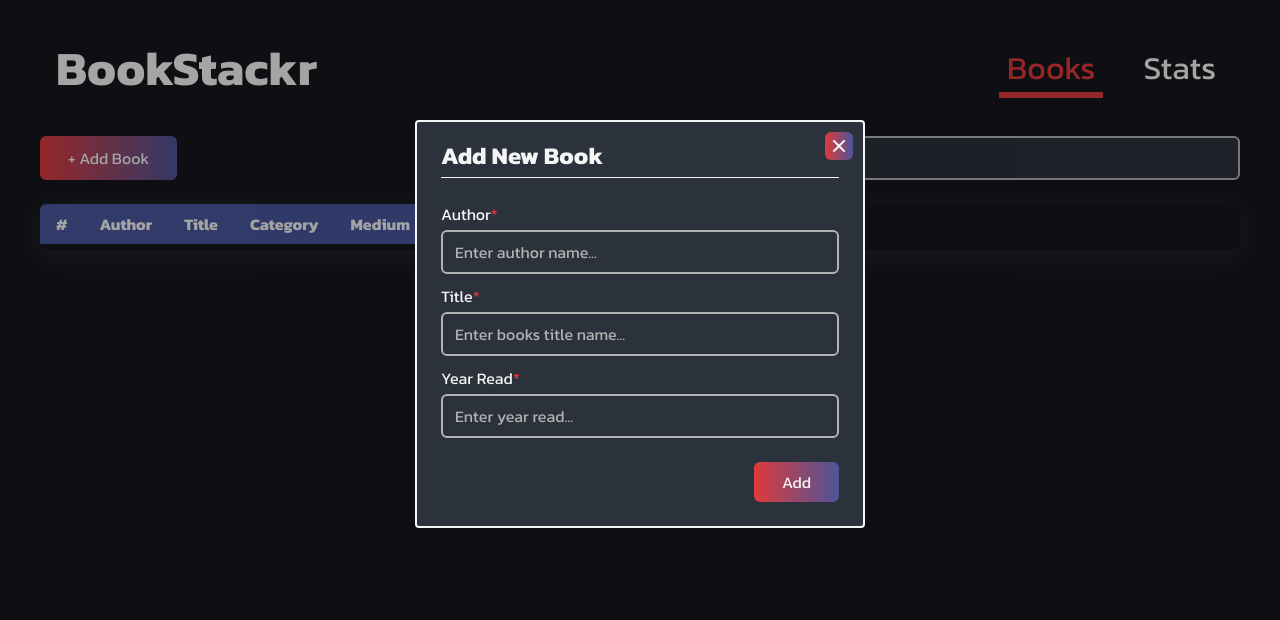
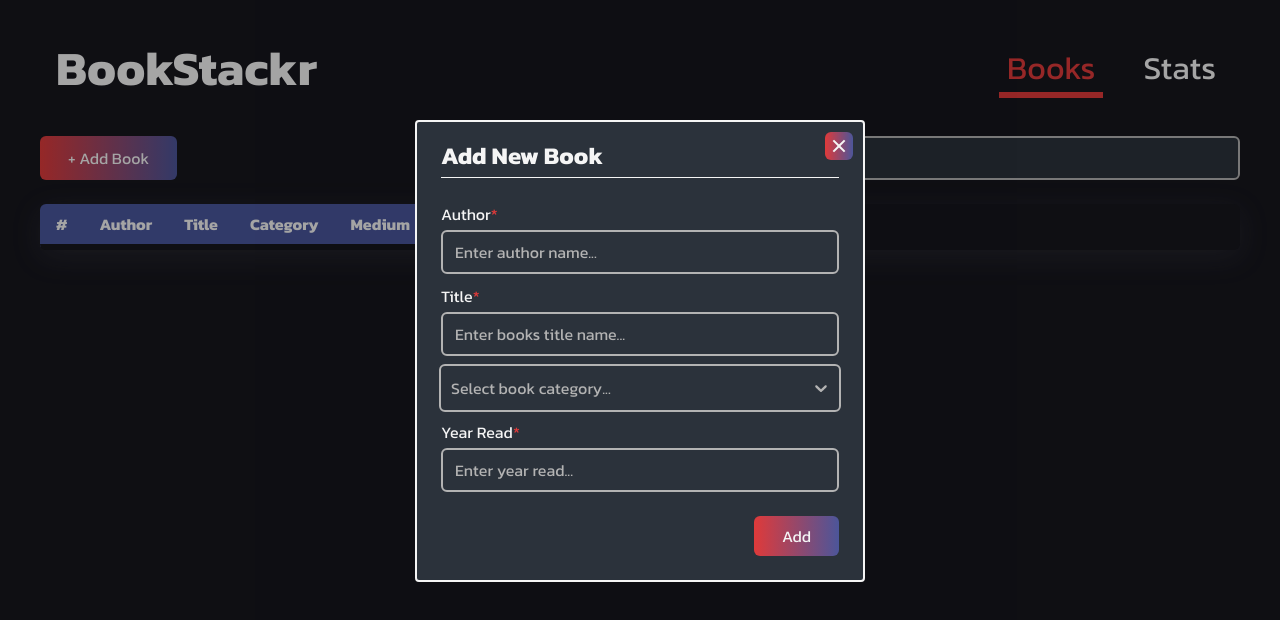
Before and after one commit to 0mppula/BookStackr, a React (Create React App) app: page /books in a window 1280 px wide. Both pictures are taken after typing "Sample" into the empty fields and a click on the button "+ Add Book". Shown: the top 620 px of the page. Built offline with nearby package versions, Linux system fonts and the light colour scheme.

Commit message:
Added React Select element and book categories.

```diff
--- a/package.json
+++ b/package.json
@@ -17,6 +17,7 @@
     "react-redux": "^8.0.5",
     "react-router-dom": "^6.8.1",
     "react-scripts": "5.0.1",
+    "react-select": "^5.7.0",
     "react-table": "^7.8.0",
     "typescript": "^4.9.5",
     "web-vitals": "^2.1.4"
--- /dev/null
+++ b/src/assets/data/bookSelectValues.ts
@@ -0,0 +1,38 @@
+import { selectItemType } from '../../components/FormComponents/FormTypes';
+
+export const bookCategories: selectItemType[] = [
+	{ value: 'business', label: 'Business' },
+	{ value: 'self help', label: 'Self Help' },
+	{ value: 'psychology', label: 'Psychology' },
+	{ value: 'personal development', label: 'Personal Development' },
+	{ value: 'technology', label: 'Technology' },
+	{ value: 'finance', label: 'Finance' },
+	{ value: 'programming', label: 'Programming' },
+	{ value: 'computer science', label: 'Computer Science' },
+	{ value: 'science', label: 'Science' },
+	{ value: 'biography', label: 'Biography' },
+	{ value: 'entrepreneurship', label: 'Entrepreneurship' },
+	{ value: 'economics', label: 'Economics' },
+	{ value: 'productivity', label: 'Productivity' },
+	{ value: 'physics', label: 'Physics' },
+	{ value: 'history', label: 'History' },
+	{ value: 'philosophy', label: 'Philosophy' },
+	{ value: 'money', label: 'Money' },
+	{ value: 'war', label: 'War' },
+	{ value: 'politics', label: 'Politics' },
+	{ value: 'space', label: 'Space' },
+	{ value: 'leadership', label: 'Leadership' },
+	{ value: 'astronomy', label: 'Astronomy' },
+	{ value: 'investing', label: 'Investing' },
+	{ value: 'management', label: 'Managment' },
+	{ value: 'biology', label: 'Biology' },
+	{ value: 'evolution', label: 'Evolution' },
+	{ value: 'relationships', label: 'Relationships' },
+	{ value: 'sexuality', label: 'Sexuality' },
+	{ value: 'artificial intelligence', label: 'Artificial Intelligence' },
+	{ value: 'health', label: 'Health' },
+	{ value: 'longevity', label: 'Longevity' },
+	{ value: 'spirituality', label: 'Spirituality' },
+	{ value: 'travel', label: 'Travel' },
+	{ value: 'adventure', label: 'Adventure' },
+];
--- /dev/null
+++ b/src/assets/styles/react-select-styles.css
@@ -0,0 +1,100 @@
+/* React Select Styles */
+.react-select-container {
+	--select-height: 43.2px;
+}
+
+.react-select__value-container {
+	min-height: var(--select-height) !important;
+	padding: 0 !important;
+}
+
+.react-select__placeholder {
+	/* Placeholder styles */
+	margin: 0 !important;
+	/* Comment out margin-bottom if using multi choice */
+	/* margin-bottom: 9px !important; */
+	padding: 10px !important;
+	color: var(--light-alt) !important;
+}
+
+.react-select__value-container--has-value {
+	gap: 6px;
+	padding: 7px 10px !important;
+}
+
+.react-select__single-value {
+	color: var(--light) !important;
+	min-height: var(--select-height) !important;
+	padding: 10px !important;
+	margin: 0 !important;
+	margin-bottom: 9px !important;
+}
+
+.react-select__multi-value {
+	/* Styles of a single multi-value element. */
+	color: var(--light) !important;
+	background-image: linear-gradient(
+		to right,
+		var(--primary) 0%,
+		var(--secondary) 100%
+	) !important;
+	margin: 0 !important;
+	padding: 0px !important;
+}
+
+.react-select__multi-value__label {
+	font-size: 1rem !important;
+}
+
+.react-select__indicators {
+	min-height: var(--select-height) !important;
+}
+
+.react-select__control {
+	min-height: var(--select-height) !important;
+	font-size: 1rem !important;
+	background-color: var(--dark-alt) !important;
+	border: none !important;
+	outline: solid 2px var(--dark-light);
+}
+
+.react-select__control--is-focused {
+	/* Background color of input field when focused. */
+	background-color: var(--dark-alt) !important;
+	border: none !important;
+}
+
+.react-select__menu {
+	/* Background color of top and bottom margins of select list. */
+	background-color: var(--dark-alt) !important;
+}
+
+.react-select__option {
+	/* List item styles. */
+	font-size: 1rem !important;
+	color: var(--light) !important;
+}
+
+.react-select__option--is-focused:active {
+	/* List item when focused */
+	color: var(--light) !important;
+	background-color: var(--dark) !important;
+}
+
+.react-select__option--is-selected {
+	/* List item when selected */
+	background-color: var(--dark) !important;
+	color: var(--light) !important;
+}
+
+.react-select__indicator-separator {
+	display: none;
+}
+
+/* Search field input styles */
+.react-select__input-container {
+	margin: 0 !important;
+	/* Comment out margin-bottom if using multi choice */
+	/* margin-bottom: 9px !important; */
+	padding: 0 10px !important;
+}
--- a/src/components/FormComponents/FormData.tsx
+++ b/src/components/FormComponents/FormData.tsx
@@ -1,19 +1,19 @@
-export const formDataState = {
+export const AddBookFormDataState = {
 	author: { value: '', error: '', required: true },
 	title: { value: '', error: '', required: true },
 	category: {
-		value: { value: null, label: '-- Select an Option --' },
+		value: null,
 		error: '',
 		required: true,
 	},
 	readingMedium: {
-		value: { value: null, label: '-- Select an Option --' },
+		value: null,
 		error: '',
 		required: true,
 	},
 	yearRead: { value: '', error: '', required: true },
 	status: {
-		value: { value: null, label: '-- Select an Option --' },
+		value: null,
 		error: '',
 		required: true,
 	},
--- a/src/components/FormComponents/FormTypes.tsx
+++ b/src/components/FormComponents/FormTypes.tsx
@@ -10,7 +10,7 @@ export interface InputFieldStringType {
 }
 
 export interface InputFieldSelectType {
-	value: selectItemType;
+	value: selectItemType[] | null;
 	error: string;
 	required: boolean;
 }
--- a/src/components/Modals/AddBookModal.tsx
+++ b/src/components/Modals/AddBookModal.tsx
@@ -1,11 +1,15 @@
 import { FC, useRef, useState } from 'react';
 import { RiCloseLine } from 'react-icons/ri';
+import ReactSelect from 'react-select';
+
+import { bookCategories } from '../../assets/data/bookSelectValues';
+import { customTheme, customStyles } from '../../helpers/reactSelectStyles';
 
 import useCloseOnOverlayClickOrEsc from '../../hooks/useCloseOnOverlayClickOrEsc';
 import useFocusTrap from '../../hooks/useFocusTrap';
-import { formDataState } from '../FormComponents/FormData';
+import { AddBookFormDataState } from '../FormComponents/FormData';
 import FormGroup from '../FormComponents/FormGroup';
-import { AddBookFormDataType } from '../FormComponents/FormTypes';
+import { AddBookFormDataType, selectItemType } from '../FormComponents/FormTypes';
 import TextInput from '../FormComponents/TextInput';
 
 import './styles.css';
@@ -16,7 +20,8 @@ interface AddBookModalProps {
 }
 
 const AddBookModal: FC<AddBookModalProps> = ({ modalOpen, setModalOpen }) => {
-	const [formData, setFormData] = useState<AddBookFormDataType>(formDataState);
+	const [formData, setFormData] = useState<AddBookFormDataType>(AddBookFormDataState);
+
 	const outerModalRef = useRef<HTMLDivElement>(null);
 	const innerModalRef = useRef<HTMLFormElement>(null);
 
@@ -34,6 +39,20 @@ const AddBookModal: FC<AddBookModalProps> = ({ modalOpen, setModalOpen }) => {
 
 		setFormData((prevState) => ({ ...prevState, [field]: { ...fieldObj, value } }));
 	};
+
+	const handleSelectChange = (e: selectItemType[], field: string) => {
+		const fieldObj = formData[field as keyof AddBookFormDataType];
+
+		// Set the value of the selection to lowercase.
+		const lowerCasedValues = [...e].map((e) => ({ ...e, value: e.value?.toLowerCase() }));
+
+		setFormData((prevState) => ({
+			...prevState,
+			[field]: { ...fieldObj, value: lowerCasedValues },
+		}));
+	};
+
+	console.log(formData.category);
 
 	return (
 		<div
@@ -82,10 +101,20 @@ const AddBookModal: FC<AddBookModalProps> = ({ modalOpen, setModalOpen }) => {
 						/>
 					</FormGroup>
 
-					{/* <div className="form-group">
-						<label htmlFor="">Category</label>
-						<select></select>
-					</div> */}
+					<FormGroup>
+						<ReactSelect
+							className="react-select-container"
+							classNamePrefix="react-select"
+							maxMenuHeight={231}
+							value={category?.value}
+							onChange={(e) => handleSelectChange(e as any, 'category')}
+							options={bookCategories}
+							theme={customTheme}
+							styles={customStyles}
+							placeholder="Select book category..."
+							isMulti
+						/>
+					</FormGroup>
 
 					{/* <div className="form-group">
 						<label htmlFor="">Reading Medium</label>
--- /dev/null
+++ b/src/helpers/getCssVariable.ts
@@ -0,0 +1,3 @@
+export const cssVar = (variable: string) => {
+	return `${getComputedStyle(document.body).getPropertyValue(variable)}`;
+};
--- /dev/null
+++ b/src/helpers/reactSelectStyles.ts
@@ -0,0 +1,28 @@
+import { cssVar } from './getCssVariable';
+
+export const customStyles = {
+	control: (provided: any, state: any) => ({
+		...provided,
+		// Outline of the select element when when focused and blurred
+		outline: state.isFocused
+			? `2px solid ${cssVar('--light')}`
+			: `2px solid ${cssVar('--light-alt')}`,
+	}),
+};
+
+export const customTheme = (theme: any) => ({
+	...theme,
+	colors: {
+		...theme.colors,
+		// Hovering over select list item background color
+		primary25: cssVar('--dark'),
+		// Selected list items background color
+		primary: cssVar('--dark-alt'),
+		// Hover color of the drop down arrow toggler
+		neutral40: cssVar('--light'),
+		// Color of the drop down arrow toggler
+		neutral20: cssVar('--light-alt'),
+		// input text color
+		neutral80: cssVar('--light'),
+	},
+});
--- a/src/index.tsx
+++ b/src/index.tsx
@@ -4,6 +4,8 @@ import { BrowserRouter as Router } from 'react-router-dom';
 import { Provider } from 'react-redux';
 
 import './assets/styles/index.css';
+import './assets/styles/react-select-styles.css';
+
 import App from './App';
 import { store } from './app/store';
 
```
Also changed, not shown: 1 other file (tests, documents, lock files or other folders).
